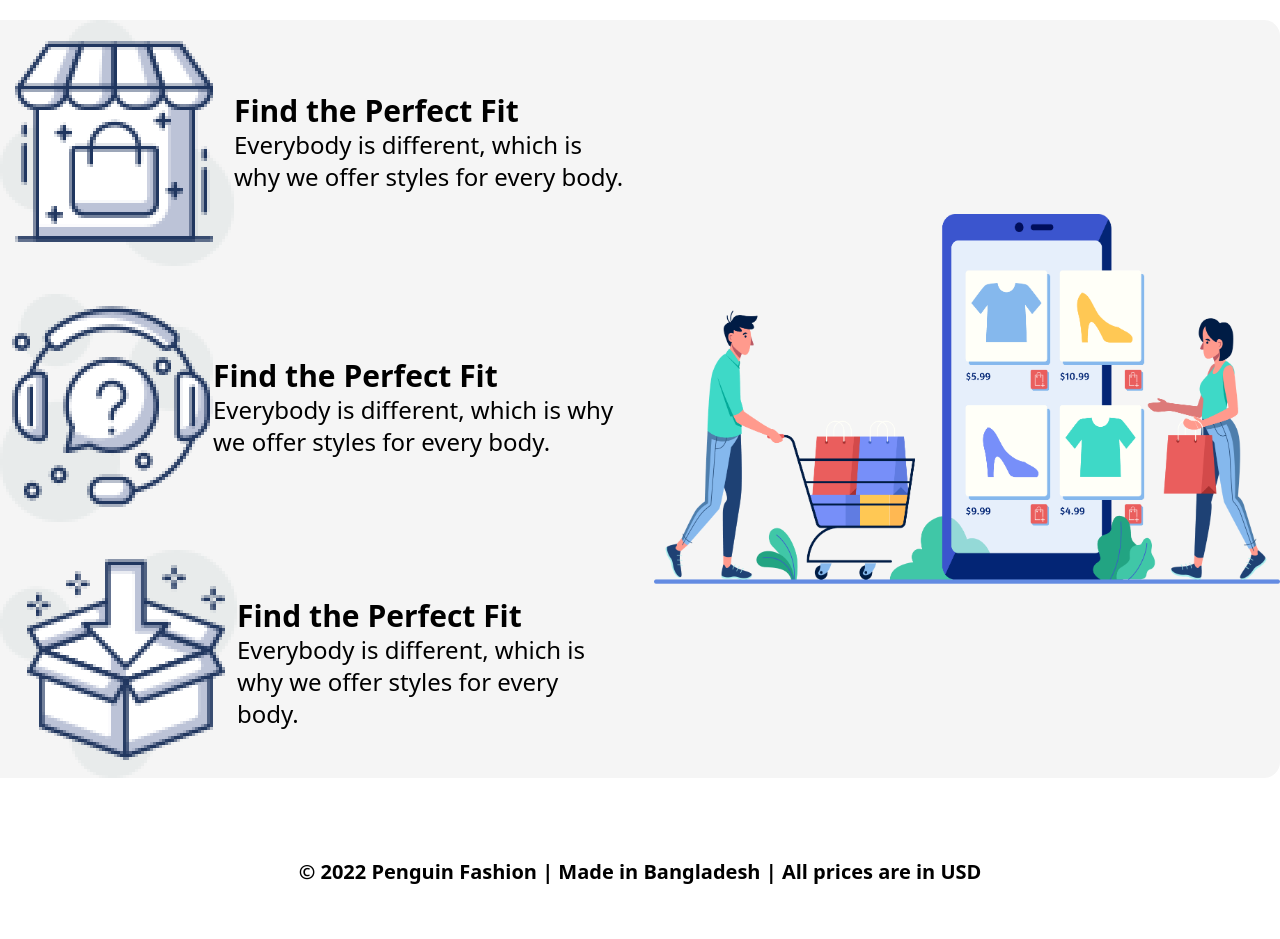
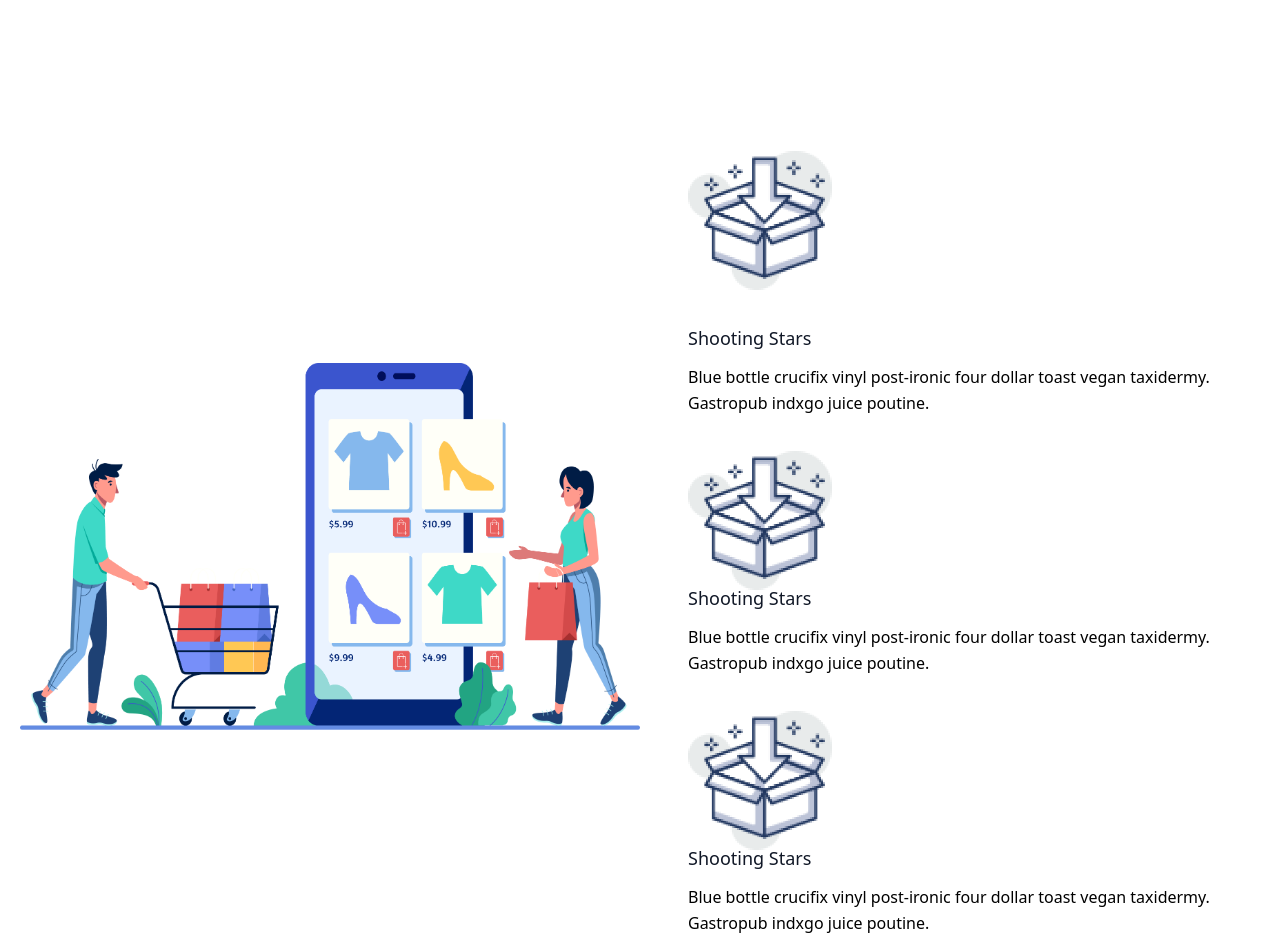
Before and after one commit to tajin002/penguin-fashion-tailwind, a plain HTML site: page index.html in a window 1280 px wide. Shown: the part 2500-3439 px from the top of the page. Drawn offline with nearby package versions, Linux system fonts and the light colour scheme.

Commit message:
penguin website last update upload

```diff
--- a/index.html
+++ b/index.html
@@ -181,33 +181,43 @@
       </section>
             <!-- ------------end jacket section---------- -->
 
+
             <section>
-        <div class="bg-neutral-100 rounded-2xl lg:grid grid-cols-2 gap-7">
-          <div class="flex items-center bg-neutral-100">
-            <img src="images/house.png" alt="">
-            <div>
-              <h1 class="text-3xl font-semibold">Find the Perfect Fit</h1>
-              <p class="text-2xl">Everybody is different, which is why we
-              offer styles for every body.</p>
+              <div class="container flex mx-auto flex-wrap py-24 px-5">
+                  <div class="lg:w-1/2 w-full items-center flex">
+                      <img src="images/shopping.png" alt="">
+                  </div>
+
+                  <div class="flex flex-wrap flex-col lg:pl-12 lg:w-1/2">
+                      <div class="flex flex-col mb-10 lg:items-start items-center ">
+                          <div class="w-36 h-32 inline-flex items-center justify-center my-10">
+                              <img src="images/box.png" alt="">
+                          </div>
+                          <div class="flex-grow">
+                              <h2 class="text-gray-900 text-lg title-font font-medium mb-3">Shooting Stars</h2>
+                              <p class="leading-relaxed text-base">Blue bottle crucifix vinyl post-ironic four dollar toast vegan taxidermy. Gastropub indxgo juice poutine.</p>
                           </div>
                       </div>
-          <div class="row-span-3 items-center flex">
-            <img src="images/shopping.png" alt="">
+
+                      <div class="flex flex-col mb-10 lg:items-start items-center">
+                          <div class="w-36 h-32 inline-flex items-center justify-center">
+                              <img src="images/box.png" alt="">
                           </div>
-          <div class="bg-neutral-100 flex items-center">
-            <img src="images/question.png" alt="">
                           <div>
-              <h1 class="text-3xl font-semibold">Find the Perfect Fit</h1>
-              <p class="text-2xl">Everybody is different, which is why we
-              offer styles for every body.</p>
+                              <h2 class="text-gray-900 text-lg title-font font-medium mb-3">Shooting Stars</h2>
+                              <p class="leading-relaxed text-base">Blue bottle crucifix vinyl post-ironic four dollar toast vegan taxidermy. Gastropub indxgo juice poutine.</p>
                           </div>
                       </div>
-          <div class="bg-neutral-100 flex items-center">
+
+
+                      <div class="flex flex-col mb-10 lg:items-start items-center">
+                          <div class="w-36 h-32 inline-flex items-center justify-center">
                               <img src="images/box.png" alt="">
+                          </div>
                           <div>
-              <h1 class="text-3xl font-semibold">Find the Perfect Fit</h1>
-              <p class="text-2xl">Everybody is different, which is why we
-              offer styles for every body.</p>
+                              <h2 class="text-gray-900 text-lg title-font font-medium mb-3">Shooting Stars</h2>
+                              <p class="leading-relaxed text-base">Blue bottle crucifix vinyl post-ironic four dollar toast vegan taxidermy. Gastropub indxgo juice poutine.</p>
+                          </div>
                       </div>
                   </div>
               </div>
```
Also changed, not shown: comment-file.html (added, +125 -0 lines). Lines whose indentation alone changed are shown as unchanged.
